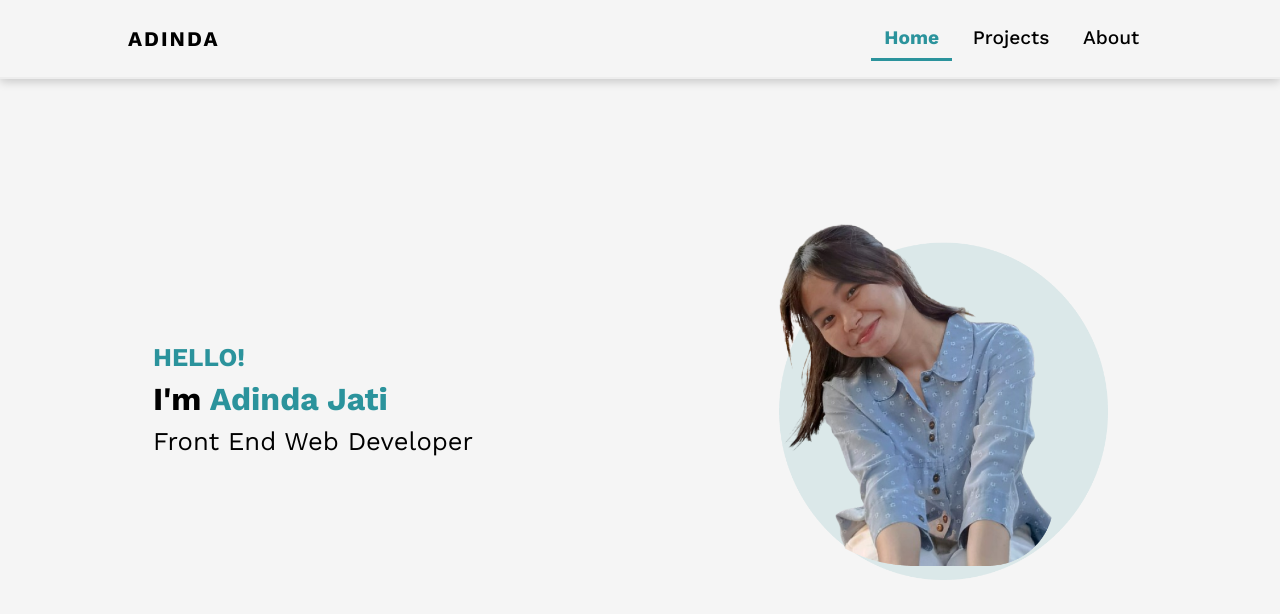
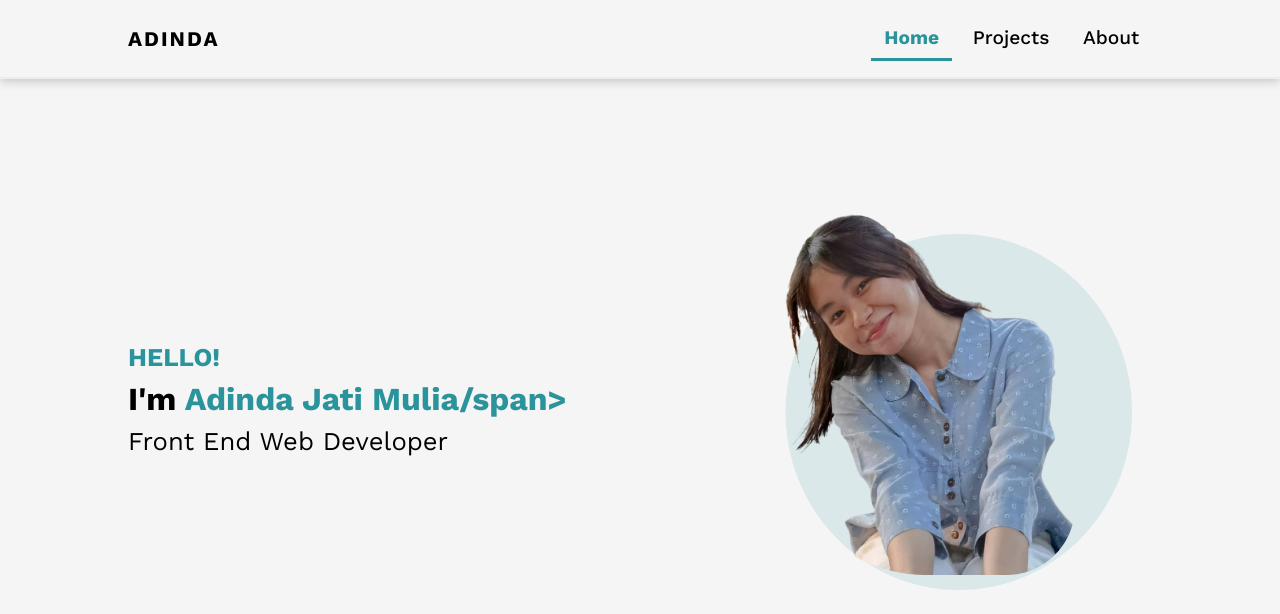
Before and after one commit to adindajatimulia/my-portofolio, a website built with Vite: page index.html in a window 1280 px wide. Shown: the top 614 px of the page. Built offline with nearby package versions, Linux system fonts and the light colour scheme.

Commit message:
rollback commit

```diff
--- a/index.html
+++ b/index.html
@@ -29,7 +29,7 @@
       <div class="profile">
         <article class="description">
           <h3>HELLO!</h3>
-          <h2>I'm <span>Adinda Jati </span></h2>
+          <h2>I'm <span>Adinda Jati Mulia/span></h2>
           <p>Front End Web Developer</p>
         </article>
 
```
